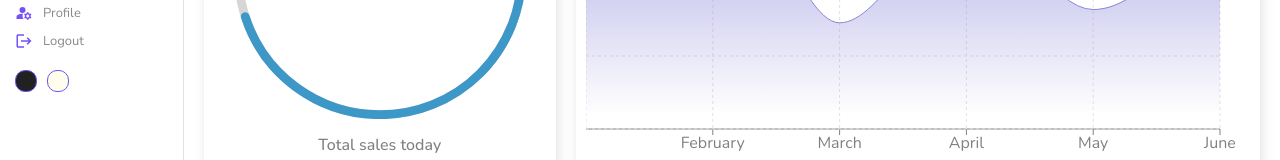
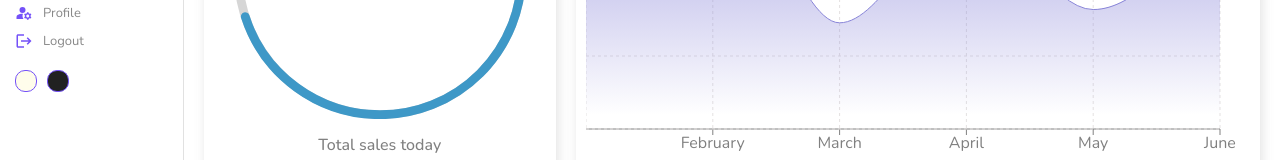
Before and after one commit to codyavila/Admin-Solutions, a React (Create React App) app: page / in a window 1280 px wide. Shown: the part 441-601 px from the top of the page. Built offline with nearby package versions, Linux system fonts and the light colour scheme.

Commit message:
Dark mode Toggles work

```diff
--- a/src/App.js
+++ b/src/App.js
@@ -1,7 +1,8 @@
 // import './App.css';
 
-import { useState } from 'react'
+import { useContext, useState } from 'react'
 import { BrowserRouter, Routes, Route } from 'react-router-dom'
+import { DarkModeContext } from './context/darkModeContext'
 import { productInputs, userInputs } from './formSource'
 import Home from './pages/home/Home'
 import List from './pages/list/List'
@@ -13,14 +14,14 @@
 
 function App() {
 
-  const [dark, setDark] = useState(false)
+  const {darkMode} = useContext(DarkModeContext)
 
   return (
-    <div className={dark ? 'app dark' : 'app'}>
+    <div className={darkMode ? 'app dark' : 'app'}>
       <BrowserRouter>
         <Routes>
           <Route path='/'>
-            <Route index element={<Home setDark={setDark} />} />
+            <Route index element={<Home />} />
             <Route path='login' element={<Login />} />
             <Route path='users'>
               <Route index element={<List />} />
--- a/src/components/navbar/Navbar.jsx
+++ b/src/components/navbar/Navbar.jsx
@@ -1,4 +1,4 @@
-import React from 'react'
+import React, { useContext } from 'react'
 import './navbar.scss'
 import SearchIcon from '@mui/icons-material/Search'
 import DarkModeIcon from '@mui/icons-material/DarkMode'
@@ -7,8 +7,11 @@
 import ChatIcon from '@mui/icons-material/Chat'
 import MarkUnreadChatAltIcon from '@mui/icons-material/MarkUnreadChatAlt'
 import FormatListBulletedIcon from '@mui/icons-material/FormatListBulleted'
+import { DarkModeContext } from '../../context/darkModeContext'
 
 const Navbar = () => {
+  const { dispatch } = useContext(DarkModeContext)
+
   return (
     <div className='navbar'>
       <div className='wrapper'>
@@ -29,7 +32,10 @@
             <FormatListBulletedIcon className='icon' />
           </div>
           <div className='item'>
-            <DarkModeIcon className='icon' />
+            <DarkModeIcon
+              className='icon'
+              onClick={() => dispatch({ type: 'TOGGLE' })}
+            />
           </div>
           <div className='item'>
             <img
--- a/src/components/sidebar/Sidebar.jsx
+++ b/src/components/sidebar/Sidebar.jsx
@@ -1,4 +1,4 @@
-import React from 'react'
+import React, { useContext } from 'react'
 import './sidebar.scss'
 import DashboardIcon from '@mui/icons-material/Dashboard'
 import PersonIcon from '@mui/icons-material/Person'
@@ -12,8 +12,11 @@
 import ManageAccountsIcon from '@mui/icons-material/ManageAccounts'
 import LogoutIcon from '@mui/icons-material/Logout'
 import { Link } from 'react-router-dom'
+import { DarkModeContext } from '../../context/darkModeContext'
 
 const Sidebar = () => {
+  const { dispatch } = useContext(DarkModeContext)
+
   return (
     <div className='sidebar'>
       <div className='top'>
@@ -97,8 +100,12 @@
         </ul>
       </div>
       <div className='bottom'>
-        <div className='colorOption'></div>
-        <div className='colorOption'></div>
+        <div
+          className='colorOption'
+          onClick={() => dispatch({ type: 'LIGHT' })}></div>
+        <div
+          className='colorOption'
+          onClick={() => dispatch({ type: 'DARK' })}></div>
       </div>
     </div>
   )
--- a/src/components/sidebar/sidebar.scss
+++ b/src/components/sidebar/sidebar.scss
@@ -74,10 +74,10 @@
       margin: 5px;
 
       &:nth-child(1) {
-        background-color: #212121;
+        background-color: rgb(255, 253, 235);
       }
       &:nth-child(2) {
-        background-color: rgb(255, 253, 235);
+        background-color: #212121;
       }
     }
   }
--- /dev/null
+++ b/src/context/darkModeContext.js
@@ -0,0 +1,18 @@
+import { createContext, useReducer } from 'react'
+import DarkModeReducer from './darkModeReducer'
+
+const INITIAL_STATE = {
+  darkMode: false
+}
+
+export const DarkModeContext = createContext(INITIAL_STATE)
+
+export const DarkModeContextProvider = ({ children }) => {
+  const [state, dispatch] = useReducer(DarkModeReducer, INITIAL_STATE)
+
+  return (
+    <DarkModeContext.Provider value={{ darkMode: state.darkMode, dispatch }}>
+      {children}
+    </DarkModeContext.Provider>
+  )
+}
--- /dev/null
+++ b/src/context/darkModeReducer.js
@@ -0,0 +1,23 @@
+const DarkModeReducer = (state, action) => {
+  switch (action.type) {
+    case 'LIGHT': {
+      return {
+        darkMode: false
+      }
+    }
+    case 'DARK': {
+      return {
+        darkMode: true
+      }
+    }
+    case 'TOGGLE': {
+      return {
+        darkMode: !state.darkMode
+      }
+    }
+    default:
+      return state
+  }
+}
+
+export default DarkModeReducer
--- a/src/index.js
+++ b/src/index.js
@@ -1,11 +1,14 @@
-import React from 'react';
-import ReactDOM from 'react-dom/client';
+import React from 'react'
+import ReactDOM from 'react-dom/client'
 // import './index.css';
-import App from './App';
+import App from './App'
+import { DarkModeContextProvider } from './context/darkModeContext'
 
-const root = ReactDOM.createRoot(document.getElementById('root'));
+const root = ReactDOM.createRoot(document.getElementById('root'))
 root.render(
   <React.StrictMode>
-    <App />
+    <DarkModeContextProvider>
+      <App />
+    </DarkModeContextProvider>
   </React.StrictMode>
-);
+)
```
